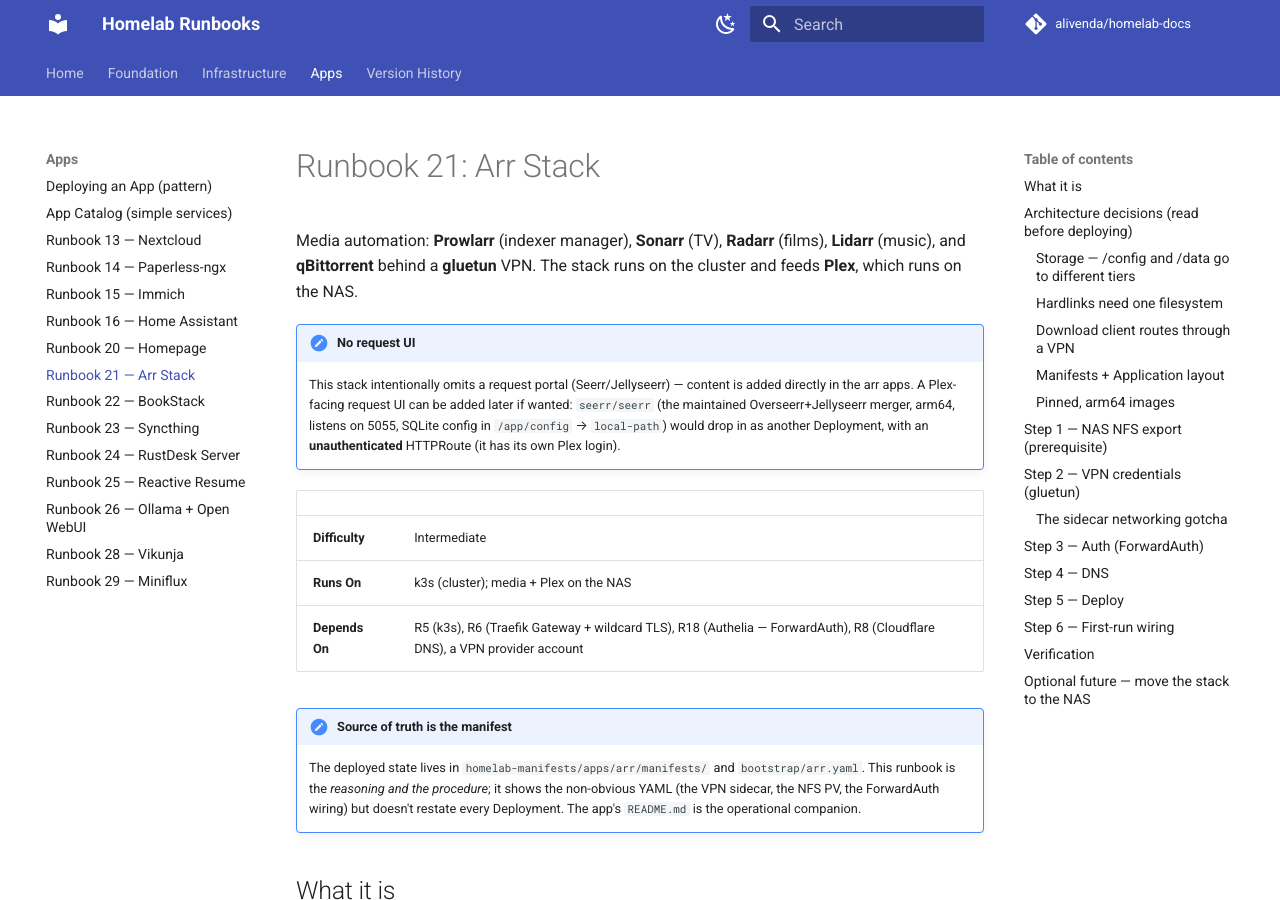
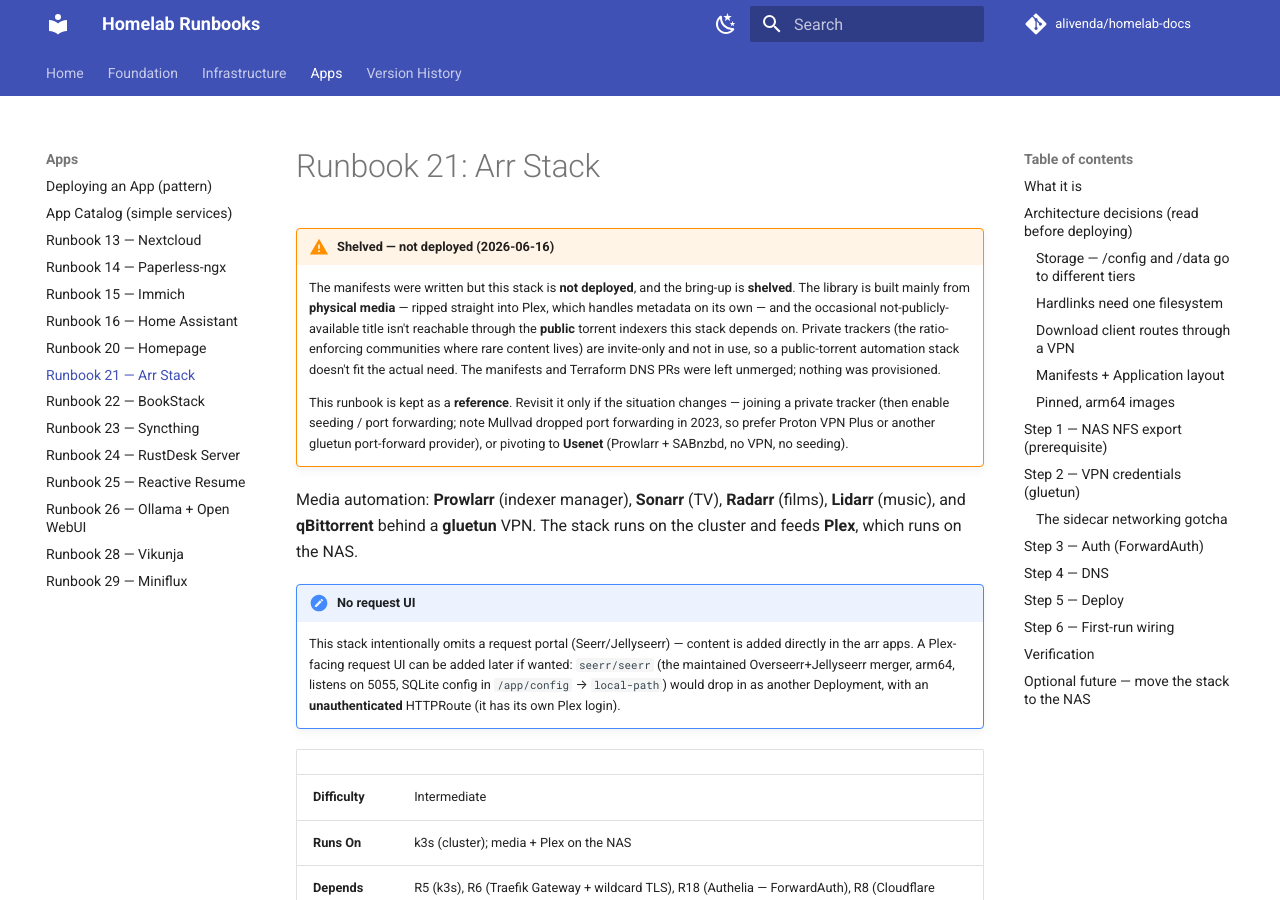
Before and after one commit to alivenda/homelab-docs, an MkDocs documentation site: the page built from docs/21-arr-stack.md, in a window 1280 px wide and 900 px high. Built offline with MkDocs 1.6.1 and Material for MkDocs 9.7.7, drawn with Linux system fonts in a browser that asks for light colours; comment, search, counter and statistics services are not loaded.

Commit message:
R21: shelve arr-stack bring-up — not deployed
Library is physical-media-first (ripped into Plex); not-publicly-available
titles aren't on the public torrent indexers this stack uses, and private
trackers are invite-only / not in use. Add a shelved banner at the top and
keep the runbook as a reference. Manifests and DNS PRs left unmerged.

```diff
--- a/docs/21-arr-stack.md
+++ b/docs/21-arr-stack.md
@@ -1,4 +1,21 @@
 # Runbook 21: Arr Stack
+
+!!! warning "Shelved — not deployed (2026-06-16)"
+    The manifests were written but this stack is **not deployed**, and the
+    bring-up is **shelved**. The library is built mainly from **physical media**
+    — ripped straight into Plex, which handles metadata on its own — and the
+    occasional not-publicly-available title isn't reachable through the
+    **public** torrent indexers this stack depends on. Private trackers (the
+    ratio-enforcing communities where rare content lives) are invite-only and
+    not in use, so a public-torrent automation stack doesn't fit the actual
+    need. The manifests and Terraform DNS PRs were left unmerged; nothing was
+    provisioned.
+
+    This runbook is kept as a **reference**. Revisit it only if the situation
+    changes — joining a private tracker (then enable seeding / port forwarding;
+    note Mullvad dropped port forwarding in 2023, so prefer Proton VPN Plus or
+    another gluetun port-forward provider), or pivoting to **Usenet** (Prowlarr
+    + SABnzbd, no VPN, no seeding).
 
 Media automation: **Prowlarr** (indexer manager), **Sonarr** (TV), **Radarr**
 (films), **Lidarr** (music), and **qBittorrent** behind a **gluetun** VPN. The
```
